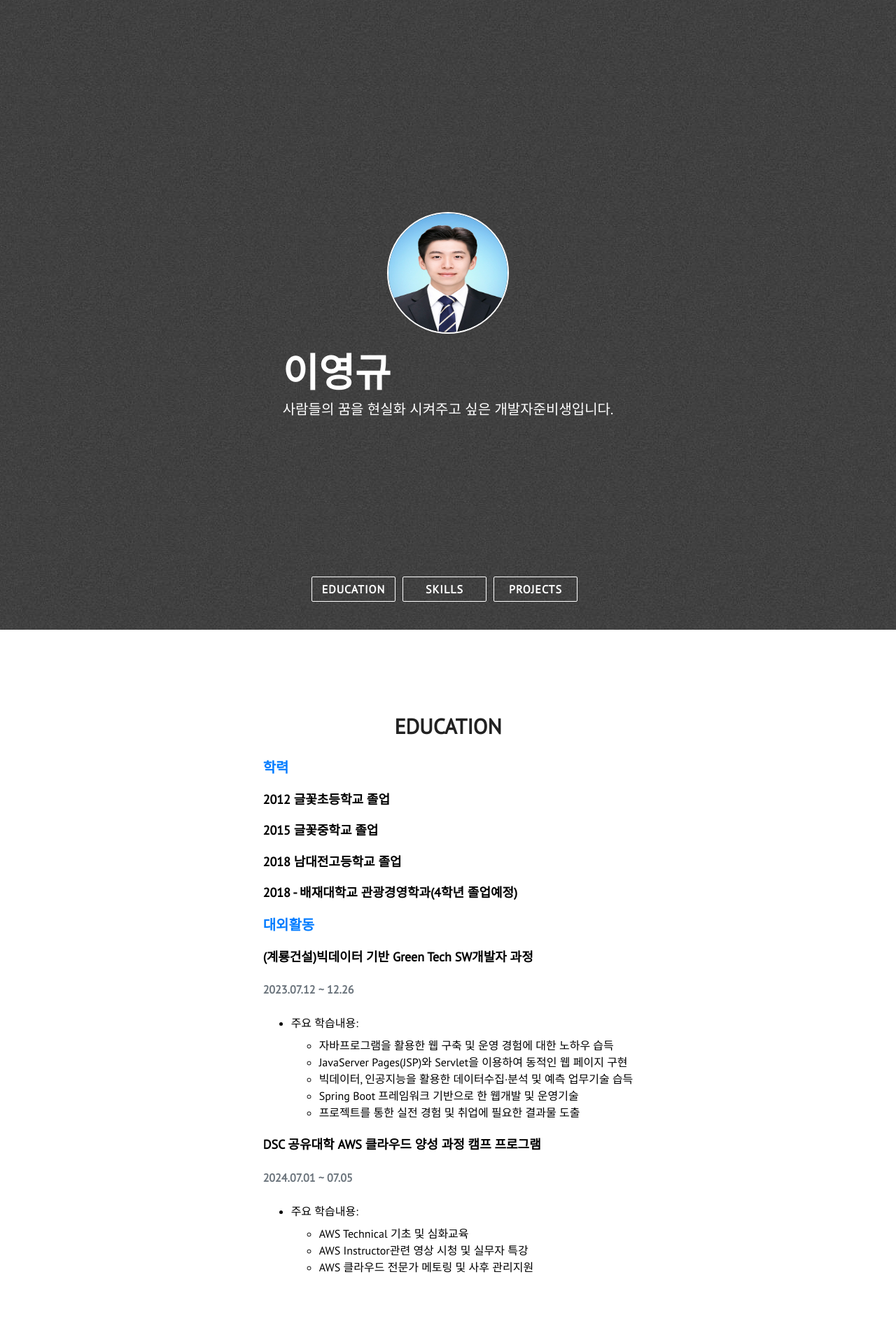
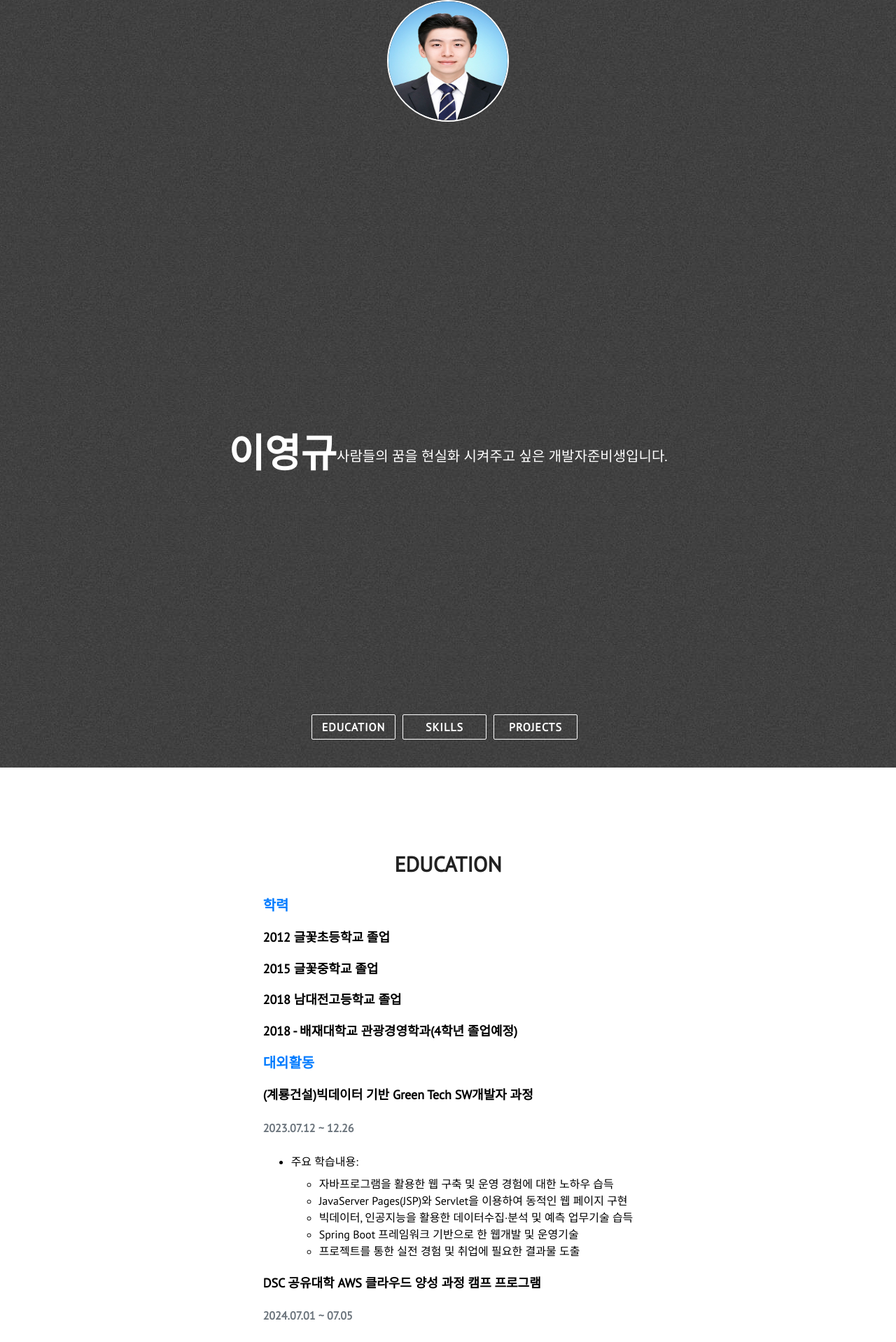
Before and after one commit to YoungGyu99/YoungGyu99.github.io, a Jekyll site: the page built from index.html, in a window 1280 px wide. Shown: the top 1918 px of the page at 70% size. Built offline with Jekyll 4.4.1, drawn with Linux system fonts in a browser that asks for light colours; nearby versions of some CDN libraries.

Commit message:
Update nav.html

```diff
--- a/_includes/nav.html
+++ b/_includes/nav.html
@@ -4,8 +4,9 @@
         <div class="profile-pic-div animated">
             <a href="#about" class="profile-pic-link"><img src="{{ site.profile_picture }}" class="profile-pic"/></a>
         </div>
-        <div class="head-name head-title animated" id="head-name">{{ site.title }}</div>
-        <div class="head-punchline animated">{{ site.description }}</div>
+        <div class="head">
+          <div class="head-title animated" id="head-name">{{ site.title }}</div>
+          <div class="head-punchline animated">{{ site.description }}</div>
         <div class="head-menu-wrap">
             <a class="semi-transparent-button with-border nav-links" href="#about">EDUCATION</a>
             <a class="semi-transparent-button with-border nav-links" href="#skills">SKILLS</a>
```
